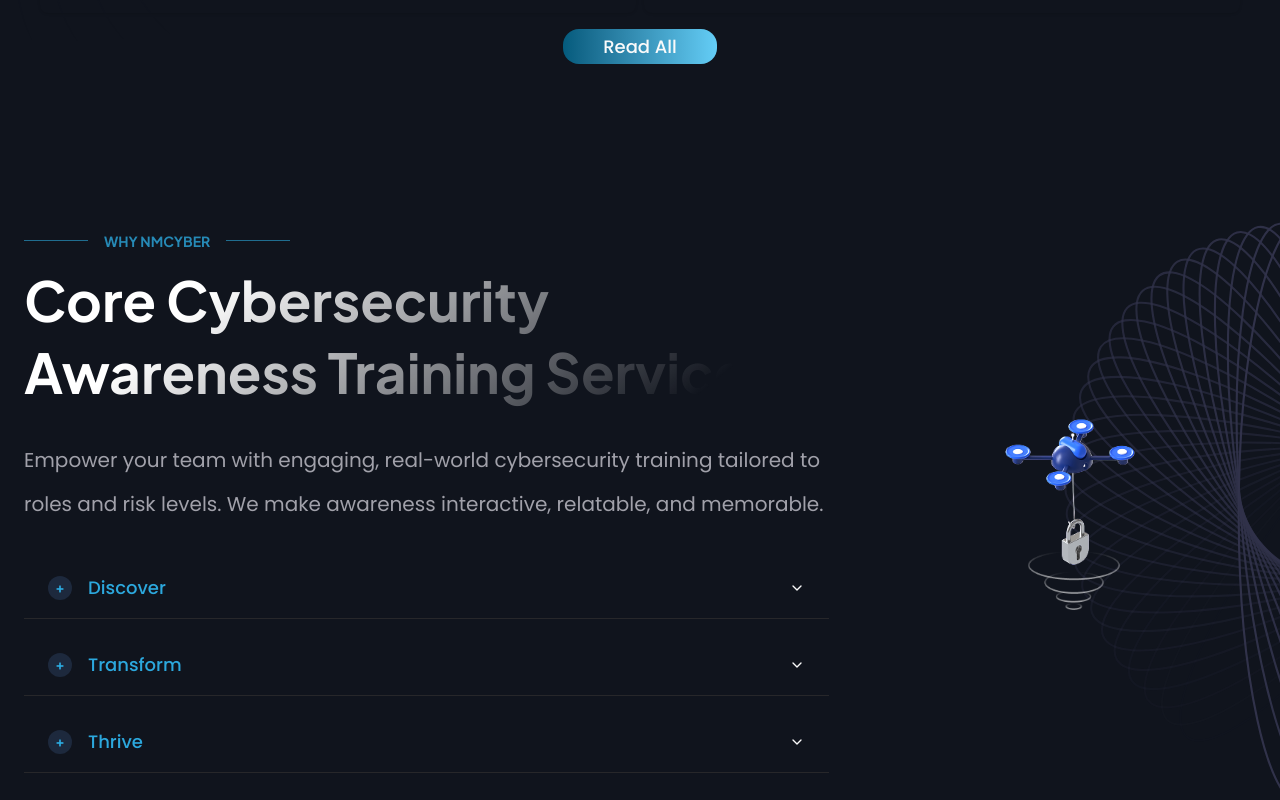
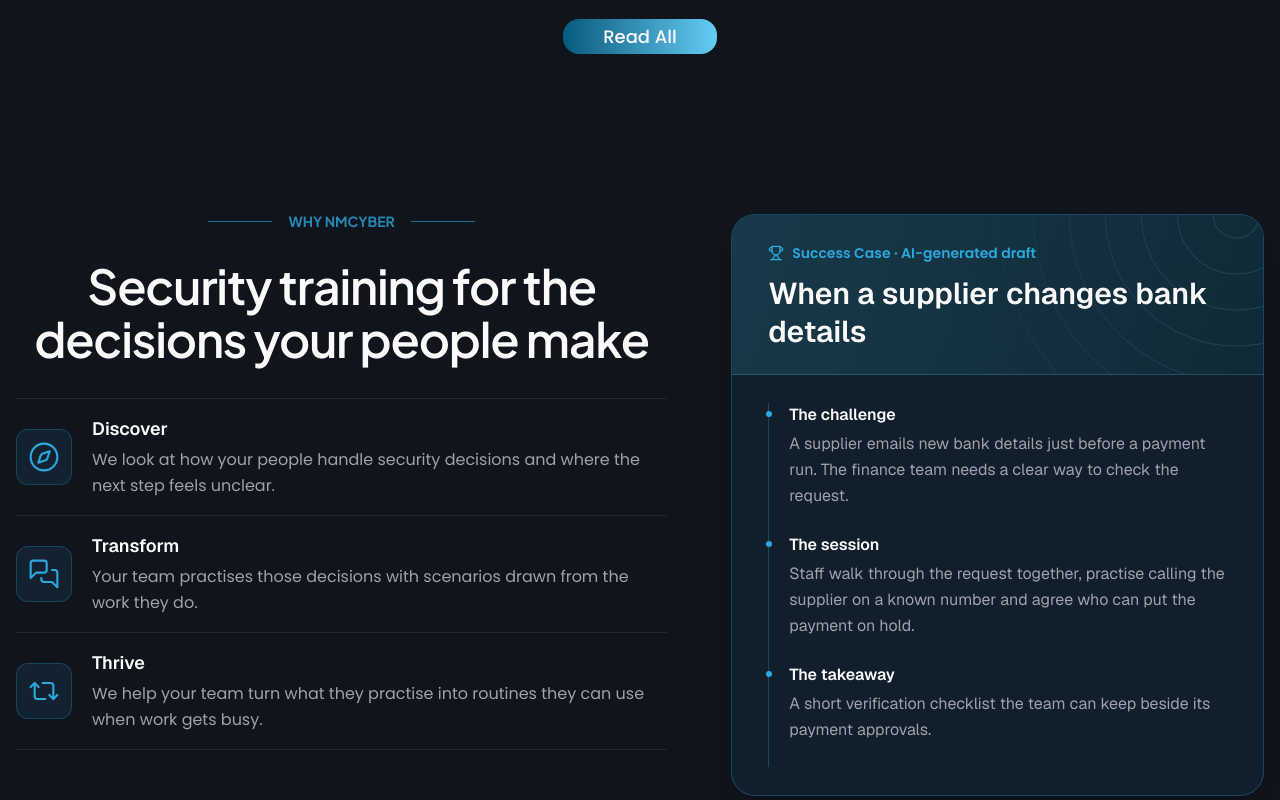
Before and after one commit to nmcyber/nmcyber-website-2.0, a Next.js app: page / in a window 1280 px wide. Shown: the part 3800-4600 px from the top of the page. Built offline with nearby package versions, Linux system fonts and the light colour scheme.

Commit message:
feat: redesign the why section

```diff
--- /dev/null
+++ b/app/(home)/_components/why-nmcyber.module.css
@@ -0,0 +1,38 @@
+.panel {
+  background: #111e2b;
+}
+
+.cover {
+  background: linear-gradient(110deg, #18394a, #102936);
+  border-bottom: 1px solid rgb(100 205 246 / 22%);
+}
+
+.cover::before {
+  content: "";
+  position: absolute;
+  z-index: -1;
+  inset: 0;
+  background: repeating-radial-gradient(circle at 95% 0%, transparent 0 22px, rgb(100 205 246 / 18%) 23px, transparent 24px 36px);
+  mask-image: linear-gradient(to right, transparent 35%, black);
+}
+
+@supports (animation-timeline: view()) {
+  @media (prefers-reduced-motion: no-preference) {
+    .reveal {
+      animation: arrive linear both;
+      animation-timeline: view();
+      animation-range: entry 0% entry 48%;
+    }
+  }
+}
+
+@keyframes arrive {
+  from {
+    opacity: 0.75;
+    transform: translateY(12px);
+  }
+  to {
+    opacity: 1;
+    transform: translateY(0);
+  }
+}
--- /dev/null
+++ b/app/(home)/_components/why-nmcyber.tsx
@@ -0,0 +1,103 @@
+import { Compass, MessagesSquare, Repeat2, TrophyIcon } from 'lucide-react';
+import { SectionLabel } from '@/components/shared/section-label';
+import styles from './why-nmcyber.module.css';
+
+const pillars = [
+  {
+    name: 'Discover',
+    icon: Compass,
+    description:
+      'We look at how your people handle security decisions and where the next step feels unclear.',
+  },
+  {
+    name: 'Transform',
+    icon: MessagesSquare,
+    description: 'Your team practises those decisions with scenarios drawn from the work they do.',
+  },
+  {
+    name: 'Thrive',
+    icon: Repeat2,
+    description:
+      'We help your team turn what they practise into routines they can use when work gets busy.',
+  },
+];
+
+// Temporary example for the design preview, pending an approved client story.
+const example = [
+  {
+    label: 'The challenge',
+    detail:
+      'A supplier emails new bank details just before a payment run. The finance team needs a clear way to check the request.',
+  },
+  {
+    label: 'The session',
+    detail:
+      'Staff walk through the request together, practise calling the supplier on a known number and agree who can put the payment on hold.',
+  },
+  {
+    label: 'The takeaway',
+    detail: 'A short verification checklist the team can keep beside its payment approvals.',
+  },
+];
+
+export default function WhyNMCyber() {
+  return (
+    <section id="why-nmcyber" className="px-4" aria-labelledby="why-nmcyber-title">
+      <div className="mx-auto grid w-full max-w-7xl gap-10 lg:grid-cols-[11fr_9fr] lg:gap-16">
+        <div>
+          <SectionLabel className="justify-center">Why NMCyber</SectionLabel>
+          <h2
+            id="why-nmcyber-title"
+            className="font-plus-jakarta-sans my-8 max-w-[19ch] text-center text-balance text-3xl font-semibold leading-[1.1] tracking-tight sm:text-5xl"
+          >
+            Security training for the decisions your people make
+          </h2>
+          <ul className="mt-8 divide-y divide-border border-y border-border">
+            {pillars.map(({ name, description, icon: Icon }) => (
+              <li
+                key={name}
+                className="group grid grid-cols-[auto_minmax(0,1fr)] items-center gap-4 py-4 text-left sm:gap-5"
+              >
+                <span className="grid size-14 place-items-center rounded-xl border border-accent/25 bg-accent/10 text-accent group-hover:border-accent/50 group-hover:bg-accent/20 group-hover:shadow-[0_0_18px_var(--tw-shadow-color)] group-hover:shadow-accent/30 motion-safe:transition-[background-color,border-color,box-shadow] motion-safe:duration-200 sm:size-14">
+                  <Icon className="size-7 sm:size-8" strokeWidth={1.6} aria-hidden="true" />
+                </span>
+                <div>
+                  <h3 className="text-lg font-semibold text-foreground">{name}</h3>
+                  <p className="mt-1 text-sm leading-relaxed text-muted-foreground sm:text-base">
+                    {description}
+                  </p>
+                </div>
+              </li>
+            ))}
+          </ul>
+        </div>
+        <article
+          className={`${styles.panel} ${styles.reveal} overflow-hidden rounded-3xl border border-accent/30 shadow-xl`}
+        >
+          <div
+            className={`${styles.cover} relative isolate overflow-hidden px-6 pb-6 pt-7 sm:px-9`}
+          >
+            <p className="flex items-center gap-2 text-sm font-semibold text-accent">
+              <TrophyIcon aria-hidden="true" className="size-4 shrink-0" />
+              <span>Success Case · AI-generated draft</span>
+            </p>
+            <h3 className="mt-3 text-2xl font-semibold leading-tight text-foreground sm:text-3xl">
+              When a supplier changes bank details
+            </h3>
+          </div>
+          <dl className="px-6 py-7 sm:px-9">
+            {example.map(({ label, detail }) => (
+              <div
+                key={label}
+                className="relative pb-6 border-l border-accent/30 pl-5 before:absolute before:-left-[3.5px] before:top-2 before:size-1.5 before:rounded-full before:bg-accent"
+              >
+                <dt className="font-semibold text-foreground">{label}</dt>
+                <dd className="mt-1 leading-relaxed text-muted-foreground">{detail}</dd>
+              </div>
+            ))}
+          </dl>
+        </article>
+      </div>
+    </section>
+  );
+}
--- a/app/(home)/page.tsx
+++ b/app/(home)/page.tsx
@@ -5,9 +5,9 @@ import PricePlans from '@/components/landing/price-plans';
 import Products from '@/components/landing/products';
 import Testimonials from '@/components/landing/testimonials';
 import WhyHumanCentric from '@/components/landing/why-human-centric';
-import WhyNMCyber from '@/components/landing/why-nmcyber';
 import StructuredData from '@/components/structured-data';
 import { generateCompanyStructuredData } from '@/utils/structured-data';
+import WhyNMCyber from './_components/why-nmcyber';
 
 export default function Home() {
   const structuredData = generateCompanyStructuredData();
--- a/components/landing/products.tsx
+++ b/components/landing/products.tsx
@@ -1,5 +1,6 @@
 import { Check } from 'lucide-react';
 import Image from 'next/image';
+import { SectionLabel } from '@/components/shared/section-label';
 import { Button } from '@/components/ui/button';
 import { Card, CardContent, CardHeader } from '@/components/ui/card';
 import { PRODUCTS } from '@/utils/constants';
@@ -9,16 +10,7 @@ export default function Products() {
   return (
     <section id="products">
       <div className="max-w-7xl mx-auto w-full px-4">
-        {/* Section Label */}
-        <div className="text-center mb-4">
-          <div className="inline-flex items-center gap-4">
-            <div className="h-px bg-accent/60 w-16"></div>
-            <span className="text-accent/80 text-sm font-bold font-plus-jakarta-sans leading-[14px] uppercase">
-              PRODUCTS
-            </span>
-            <div className="h-px bg-accent/60 w-16"></div>
-          </div>
-        </div>
+        <SectionLabel centered>Products</SectionLabel>
 
         {/* Header Section */}
         <div className="text-center mb-16">
--- /dev/null
+++ b/components/shared/section-label.tsx
@@ -0,0 +1,23 @@
+import { cn } from '@/lib/utils';
+
+export function SectionLabel({
+  children,
+  centered = false,
+  className,
+}: {
+  children: string;
+  centered?: boolean;
+  className?: string;
+}) {
+  return (
+    <p
+      className={cn(
+        'mb-4 flex items-center gap-4 font-plus-jakarta-sans text-sm font-bold uppercase leading-[14px] text-accent/80 before:h-px before:w-16 before:bg-accent/60 after:h-px after:w-16 after:bg-accent/60',
+        centered ? 'justify-center' : 'justify-start',
+        className
+      )}
+    >
+      {children}
+    </p>
+  );
+}
```
